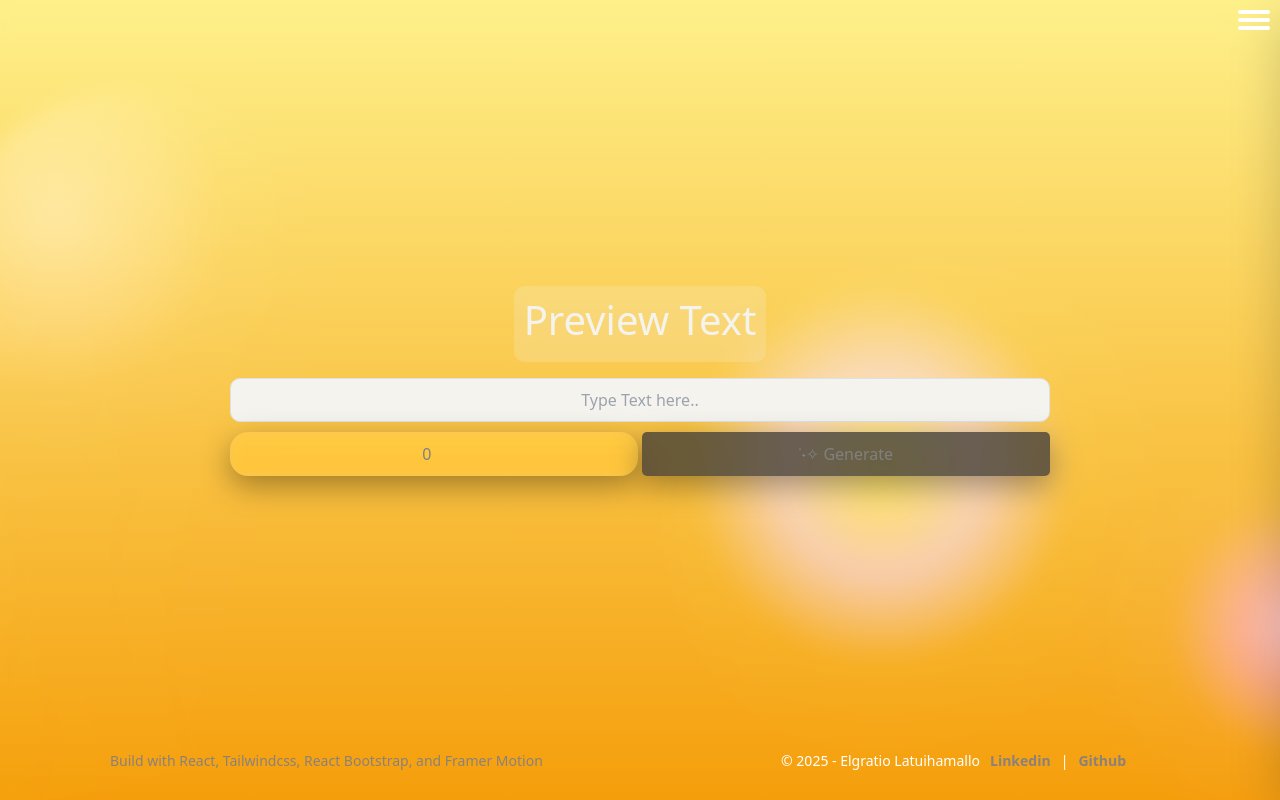
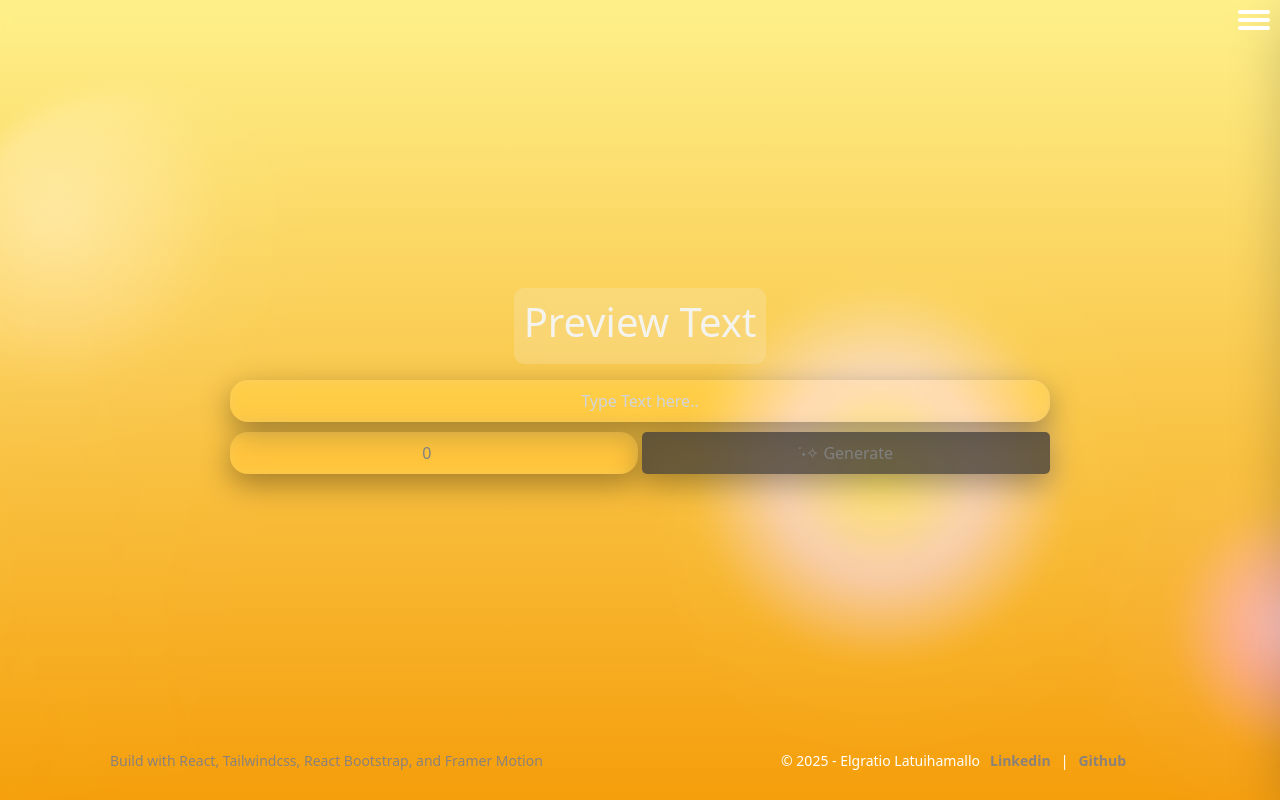
Before and after one commit to akael888/sentence-repeater, a React (Create React App) app in the folder my-app/: page / in a window 1280 px wide. Built offline with nearby package versions, Linux system fonts and the light colour scheme.

Commit message:
feat : Readjust Text Input Styling

```diff
--- a/my-app/src/components/text-input.js
+++ b/my-app/src/components/text-input.js
@@ -13,9 +13,9 @@ function TextInput({
   let tw_textInput_md = " md:w-[100%] md:p-[10px]";
   let tw_textInput_lg = " lg:w-[50%]";
   let tw_textInput_focus =
-    " focus:bg-opposite-color focus:text-main-color focus:border focus:border-main-color focus:border-solid";
+    " ";
   let tw_textInput_hover =
-    " hover:bg-opposite-color hover:text-main-color hover:border hover:border-main-color hover:border-solid";
+    " hover:shadow-[0_0_30px_rgba(100,100,100,0.35)] hover:text-main-color hover:border hover:border-main-color hover:border-solid";
   let incomVarSize =
     incomingVariables != undefined ? incomingVariables.size : 0;
 
@@ -103,7 +103,7 @@ function TextInput({
         <input
           // contentEditable="true"
           className={
-            "w-full h-[100%] max-w-[80%] text-center flex overflow-auto bg-main-color justify-center text-opposite-color items-center border border-opposite-color cursor-text rounded-[10px] border-solid p-[10px]" +
+            "placeholder-gray-300 w-full h-[100%] max-w-[80%] bg-white bg-opacity-10 text-center flex overflow-auto justify-center items-center cursor-text rounded-[10px] p-[10px] shadow-[0_10px_30px_rgba(0,0,0,0.35)] backdrop-blur-[6px] backdrop-saturate-[120%]  rounded-[18px]" +
             tw_textInput_hover +
             tw_textInput_focus
           }
```
